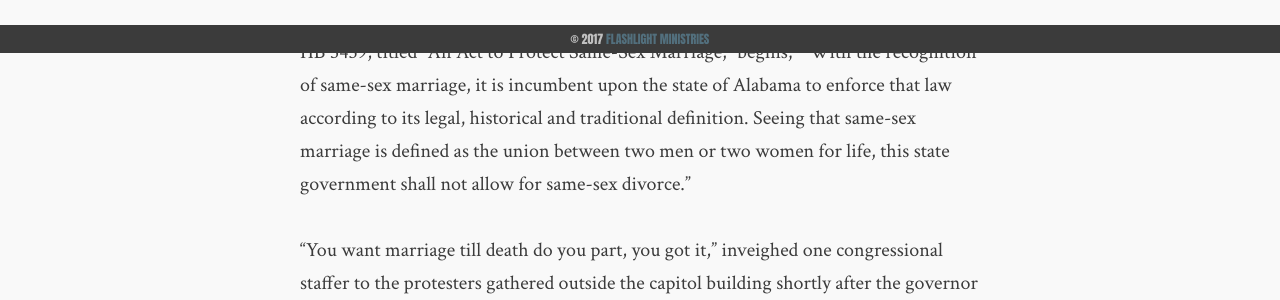
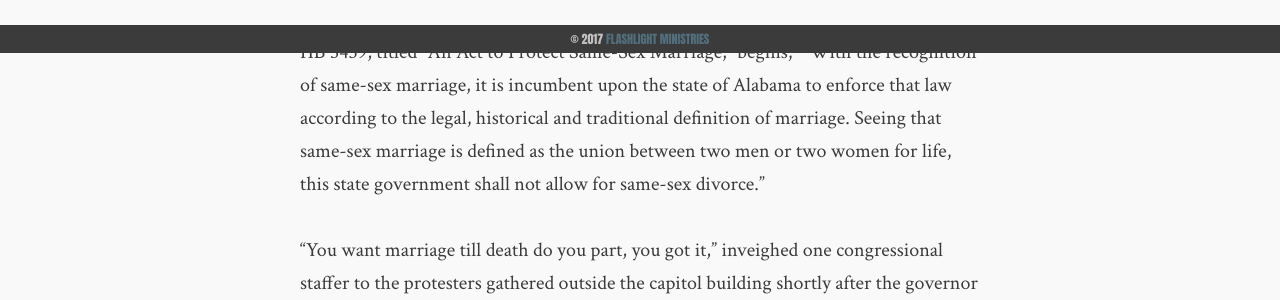
Before and after one commit to flashlightministries/oilforlight, a Jekyll site: the page built from _posts/2017-10-10-same-sex-divorce.md, in a window 1280 px wide. Shown: the part 847-1147 px from the top of the page. Built offline with Jekyll 4.4.1, drawn with Linux system fonts in a browser that asks for light colours; nearby versions of some CDN libraries.

Commit message:
Update 2017-10-10-same-sex-divorce.md

```diff
--- a/_posts/2017-10-10-same-sex-divorce.md
+++ b/_posts/2017-10-10-same-sex-divorce.md
@@ -10,7 +10,7 @@ comments: false
 
 MONTGOMERY, AL - Alabama has banned same-sex divorce, inflaming the debate over same-sex marriage only two years after the U.S. Supreme Court ruled on Obergefell v. Hodges to legalize it.
 
-HB 5439, titled "An Act to Protect Same-Sex Marriage," begins, ""With the recognition of same-sex marriage, it is incumbent upon the state of Alabama to enforce that law according to its legal, historical and traditional definition.  Seeing that same-sex marriage is defined as the union between two men or two women for life, this state government shall not allow for same-sex divorce."
+HB 5439, titled "An Act to Protect Same-Sex Marriage," begins, ""With the recognition of same-sex marriage, it is incumbent upon the state of Alabama to enforce that law according to the legal, historical and traditional definition of marriage.  Seeing that same-sex marriage is defined as the union between two men or two women for life, this state government shall not allow for same-sex divorce."
 
 "You want marriage till death do you part, you got it," inveighed one congressional staffer to the protesters gathered outside the capitol building shortly after the governor signed the bill into law.
 
```
